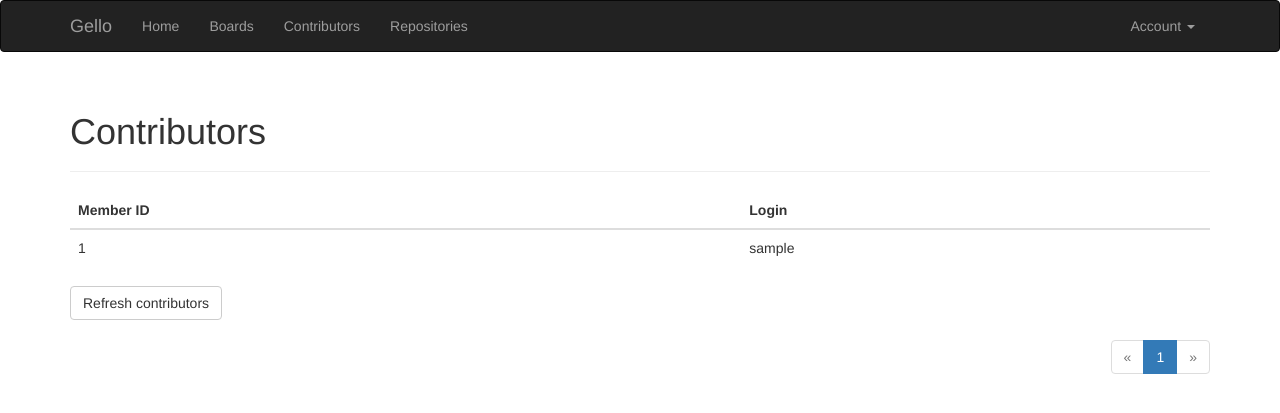
After one commit to DataDog/gello, a Flask app: page /contributors/ in a window 1280 px wide. The commit adds this page. Shown: the top 413 px of the page. Run offline with Flask 2, Linux system fonts and the light colour scheme; a user stored in the database is signed in; tables that the repository leaves empty hold one stand-in row (values such as "Sample post"); some libraries are stand-ins or nearby versions.

Commit message:
Added `Contributors` views.

```diff
--- a/app/__init__.py
+++ b/app/__init__.py
@@ -68,4 +68,7 @@ def create_app(config_name):
     from .controllers.pull_requests import pull_request as pr_blueprint
     app.register_blueprint(pr_blueprint, url_prefix='/repos/pull_requests')
 
+    from .controllers.contributors import contributor as contributor_blueprint
+    app.register_blueprint(contributor_blueprint, url_prefix='/contributors')
+
     return app
--- /dev/null
+++ b/app/controllers/contributors/forms.py
@@ -0,0 +1,14 @@
+# -*- coding: utf-8 -*-
+
+"""forms.py
+
+Contributor-related forms.
+"""
+
+from flask.ext.wtf import Form
+from wtforms import SubmitField
+
+
+class RefreshForm(Form):
+    """"""
+    submit = SubmitField('Refresh contributors')
--- /dev/null
+++ b/app/controllers/contributors/views.py
@@ -0,0 +1,50 @@
+# -*- coding: utf-8 -*-
+
+"""contributors/views.py
+
+Contributors-related routes and view-specific logic.
+"""
+
+from flask import render_template, redirect, url_for, flash, request,\
+    current_app
+from flask.ext.login import login_required
+from . import contributor
+from .forms import RefreshForm
+from ... import db
+from ...models import Contributor
+from ...services import GitHubService
+
+
+@contributor.route('/', methods=['GET', 'POST'])
+@login_required
+def index():
+    """Updates the contributors saved on POST request."""
+    form = RefreshForm()
+    if form.validate_on_submit():
+        github_service = GitHubService()
+
+        # Add all the contributors to the Database for the organization
+        for c in github_service.contributors():
+            _c = Contributor(login=c.login, member_id=c.member_id)
+            db.session.add(_c)
+
+        # persist the contributors
+        db.session.commit()
+        flash('The contributors have been updated.')
+
+        return redirect(url_for('.index'))
+
+    page = request.args.get('page', 1, type=int)
+    query = Contributor.query
+    pagination = query.order_by(Contributor.timestamp.desc()).paginate(
+        page, per_page=10,
+        error_out=False
+    )
+    contributors = pagination.items
+
+    return render_template(
+        'contributors.html',
+        contributors=contributors,
+        form=form,
+        pagination=pagination
+    )
--- a/app/templates/base.html
+++ b/app/templates/base.html
@@ -25,6 +25,7 @@
         <ul class="nav navbar-nav">
           <li><a href="{{ url_for('main.index') }}">Home</a></li>
           <li><a href="{{ url_for('board.index') }}">Boards</a></li>
+          <li><a href="{{ url_for('contributor.index') }}">Contributors</a></li>
           <li><a href="{{ url_for('repo.index') }}">Repositories</a></li>
         </ul>
         <ul class="nav navbar-nav navbar-right">
--- a/app/templates/boards.html
+++ b/app/templates/boards.html
@@ -14,7 +14,7 @@
       <tr>
         <th>Name</th>
         <th>URL</th>
-        <th>Repositories</th>
+        <th>Repositories subscribed</th>
       </tr>
     </thead>
 
--- /dev/null
+++ b/app/templates/contributors.html
@@ -0,0 +1,42 @@
+{% extends "base.html" %}
+{% import "bootstrap/wtf.html" as wtf %}
+{% import "_macros.html" as macros %}
+
+{% block title %}Contributors{% endblock %}
+
+{% block page_content %}
+  <div class="page-header">
+    <h1>Contributors</h1>
+  </div>
+
+  <table class="table table-hover contributors">
+    <thead>
+      <tr>
+        <th>Member ID</th>
+        <th>Login</th>
+      </tr>
+    </thead>
+
+    {% for contributor in contributors %}
+      <tr>
+        <td>{{ contributor.member_id }}</td>
+        <td>{{ contributor.login }}</td>
+      </tr>
+    {% endfor %}
+  </table>
+
+  <div>
+    {{ wtf.quick_form(form) }}
+  </div>
+
+  {% if pagination %}
+    <div class="pagination">
+      {{ macros.pagination_widget(pagination, '.index') }}
+    </div>
+  {% endif %}
+{% endblock %}
+
+{% block scripts %}
+  {{ super() }}
+  {{ pagedown.include_pagedown() }}
+{% endblock %}
--- a/app/templates/index.html
+++ b/app/templates/index.html
@@ -20,6 +20,9 @@
           <a href="{{ url_for('board.index') }}">Boards</a>
         </li>
         <li>
+          <a href="{{ url_for('contributor.index') }}">Contributors</a>
+        </li>
+        <li>
           <a href="{{ url_for('repo.index') }}">Repos</a>
         </li>
       </ul>
--- a/migrations/versions/38b4334ac0c_create_contributors_table.py
+++ b/migrations/versions/38b4334ac0c_create_contributors_table.py
@@ -17,7 +17,9 @@ def upgrade():
     op.create_table(
         'contributors',
         sa.Column('id', sa.Integer(), nullable=False),
+        sa.Column('login', sa.String(length=64), nullable=False),
         sa.Column('member_id', sa.Integer(), nullable=False),
+        sa.Column('timestamp', sa.DateTime(), nullable=True),
         sa.PrimaryKeyConstraint('id')
     )
     op.create_index(
```
Also changed, not shown: app/controllers/contributors/__init__.py (added, +12 -0 lines), app/templates/board.html (deleted, +0 -53 lines).
